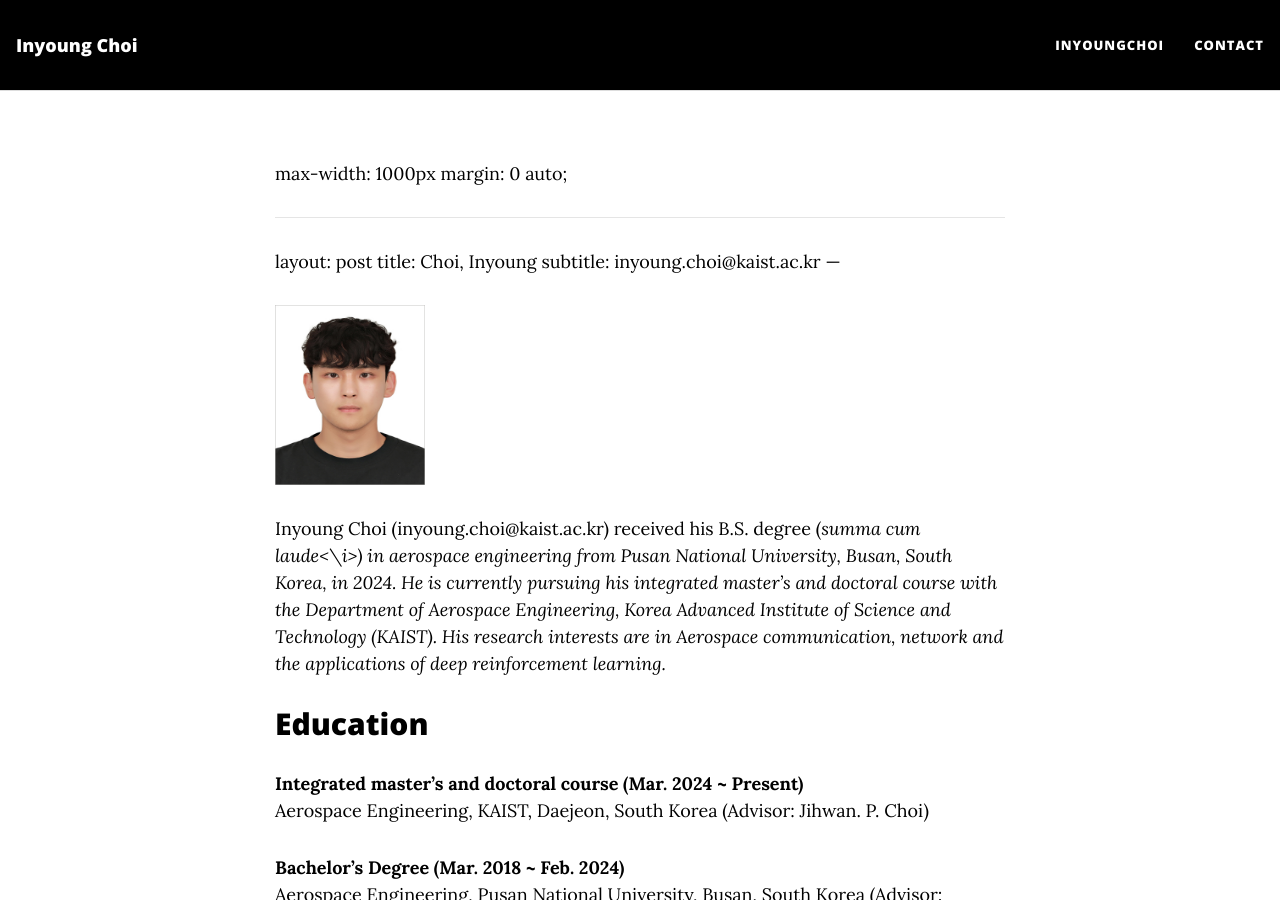
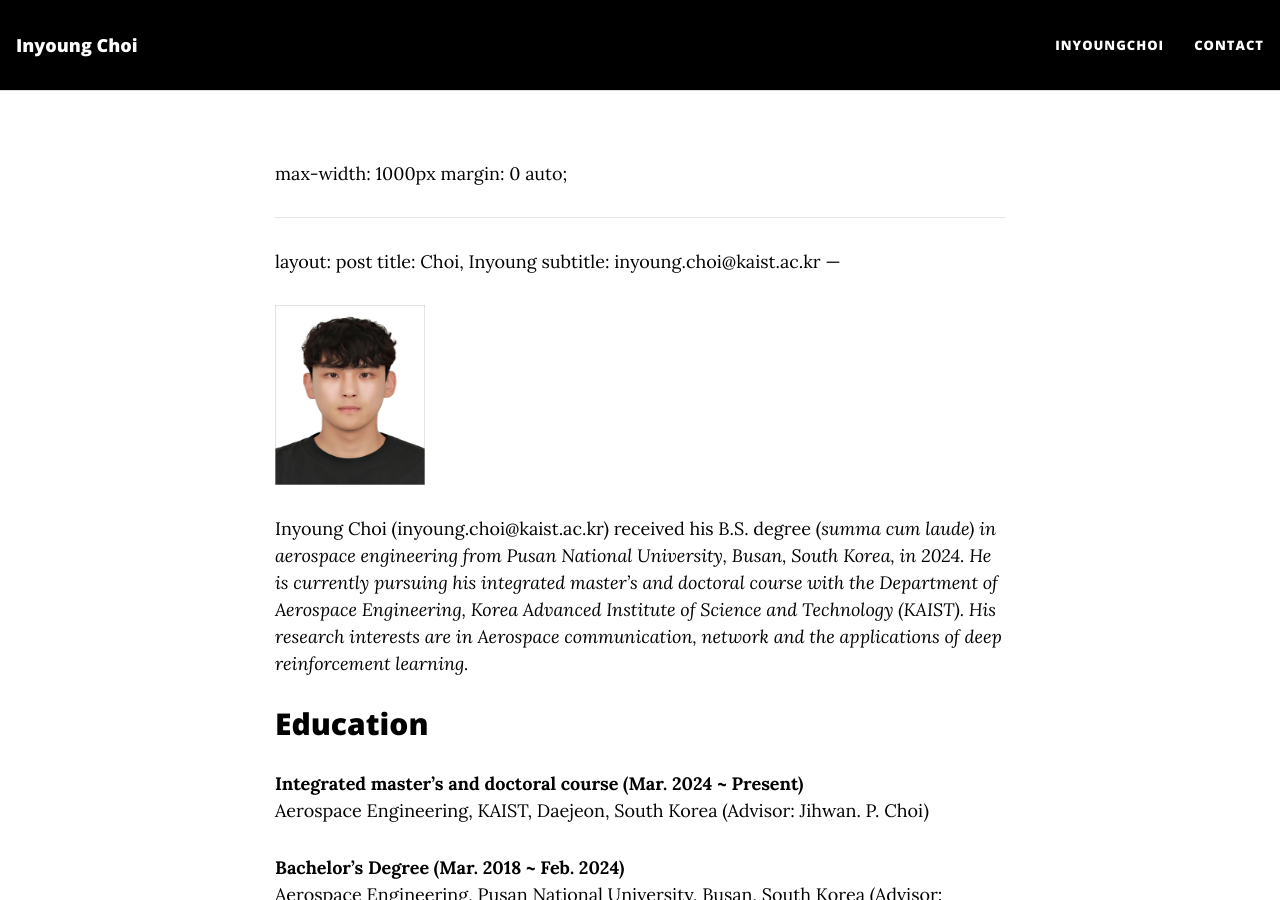
Before and after one commit to InyoungChoi-acai/InyoungChoi-acai.github.io, a Jekyll site: the page built from InyoungChoi.md, in a window 1280 px wide and 900 px high. Built offline with Jekyll 4.4.1, drawn with Linux system fonts in a browser that asks for light colours; nearby versions of some CDN libraries; our own code applies the rules of GitHub Pages for plain Markdown files.

```diff
--- a/InyoungChoi.md
+++ b/InyoungChoi.md
@@ -9,7 +9,7 @@ subtitle: inyoung.choi@kaist.ac.kr
 
 ![Choi, Inyoung](/assets/img/최인영.jpg){:width="150px" height="180px"}
 
-Inyoung Choi (inyoung.choi@kaist.ac.kr) received his B.S. degree (<i>summa cum laude<\i>) in aerospace engineering from Pusan National University, Busan, South Korea, in 2024. He is currently pursuing his integrated master's and doctoral course with the Department of Aerospace Engineering, Korea Advanced Institute of Science and Technology (KAIST). His research interests are in Aerospace communication, network and the applications of deep reinforcement learning.
+Inyoung Choi (inyoung.choi@kaist.ac.kr) received his B.S. degree (<i>summa cum laude<i>) in aerospace engineering from Pusan National University, Busan, South Korea, in 2024. He is currently pursuing his integrated master's and doctoral course with the Department of Aerospace Engineering, Korea Advanced Institute of Science and Technology (KAIST). His research interests are in Aerospace communication, network and the applications of deep reinforcement learning.
 
 ## Education
 
```
